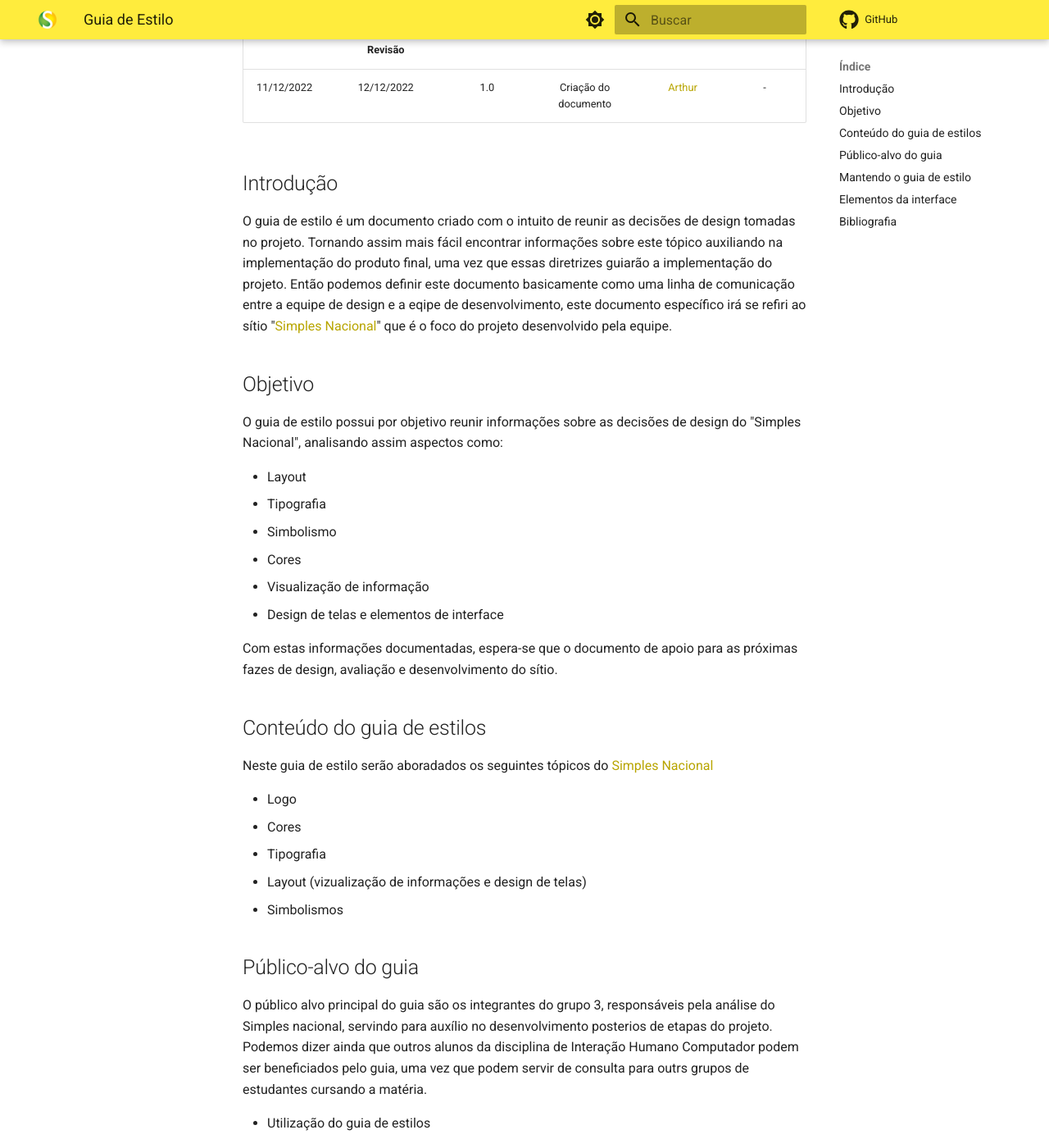
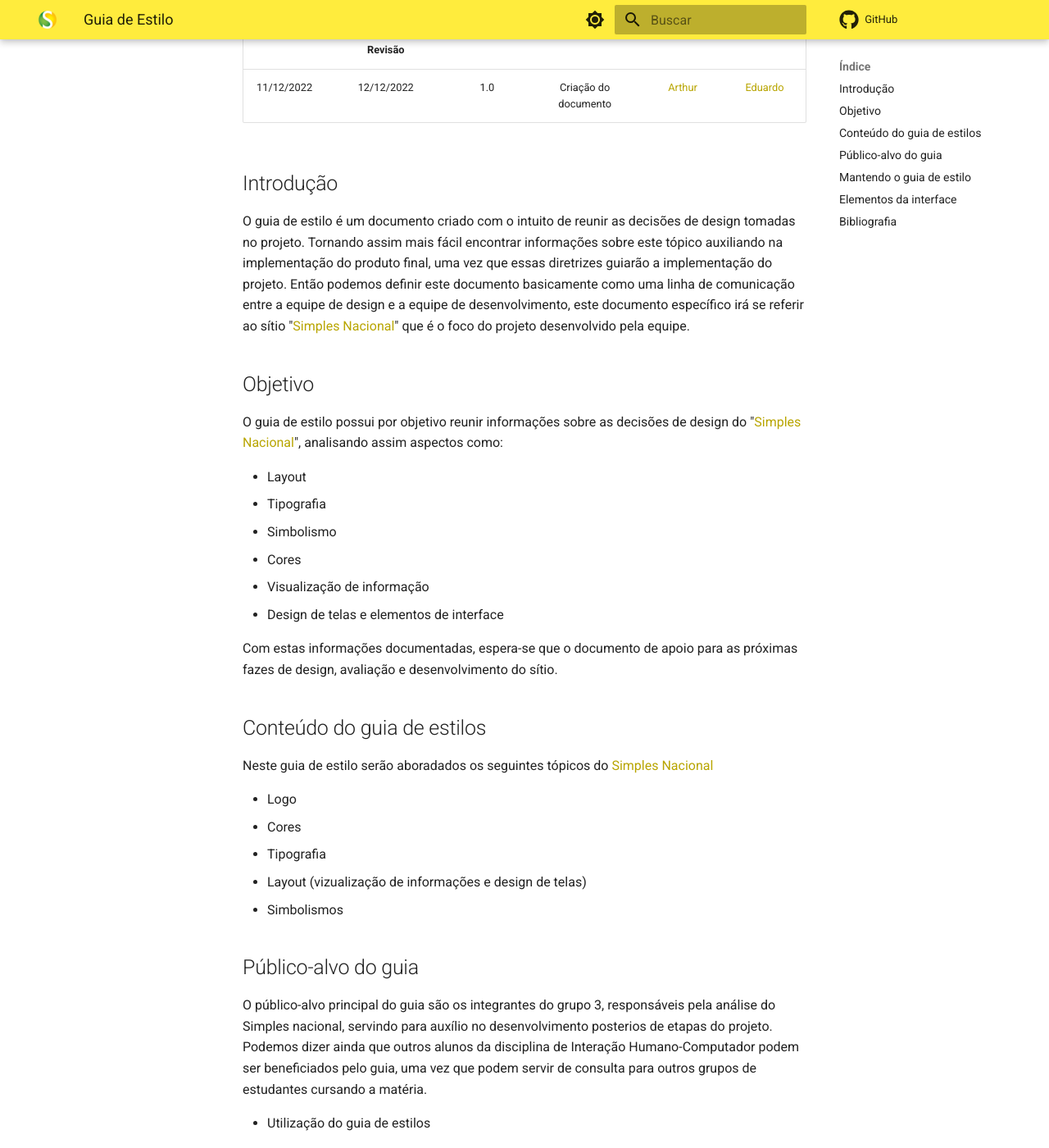
Before and after one commit to Interacao-Humano-Computador/2022.2-SimplesNacional, an MkDocs documentation site: the page built from docs/Tarefas/GuiaDeEstilo.md, in a window 1280 px wide and 1400 px high, scrolled down 210 px. Shown: the whole window at 82% size. Built offline with MkDocs 1.6.1 and Material for MkDocs 9.7.7, drawn with Linux system fonts in a browser that asks for light colours; comment, search, counter and statistics services are not loaded.

Commit message:
corrigi ortografia

```diff
--- a/docs/Tarefas/GuiaDeEstilo.md
+++ b/docs/Tarefas/GuiaDeEstilo.md
@@ -2,15 +2,15 @@
 
 |Data|Data Prevista de Revisão|Versão|Descrição|Autor|Revisor|
 | :----------: |:-----------:| :------: | :-----------: | :---------: |:---------: |
-|11/12/2022|12/12/2022|1.0|Criação do documento| [Arthur](https://github.com/Eruel6)| - |
+|11/12/2022|12/12/2022|1.0|Criação do documento| [Arthur](https://github.com/Eruel6)| [Eduardo](https://github.com/edudsan) |
 
 ## Introdução
 
-O guia de estilo é um documento criado com o intuito de reunir as decisões de design tomadas no projeto. Tornando assim mais fácil encontrar informações sobre este tópico auxiliando na implementação do produto final, uma vez que essas diretrizes guiarão a implementação do projeto. Então podemos definir este documento basicamente como uma linha de comunicação entre a equipe de design e a eqipe de desenvolvimento, este documento específico irá se refiri ao sítio "[Simples Nacional](http://www8.receita.fazenda.gov.br/SimplesNacional/)" que é o foco do projeto desenvolvido pela equipe.
+O guia de estilo é um documento criado com o intuito de reunir as decisões de design tomadas no projeto. Tornando assim mais fácil encontrar informações sobre este tópico auxiliando na implementação do produto final, uma vez que essas diretrizes guiarão a implementação do projeto. Então podemos definir este documento basicamente como uma linha de comunicação entre a equipe de design e a equipe de desenvolvimento, este documento específico irá se referir ao sítio "[Simples Nacional](http://www8.receita.fazenda.gov.br/SimplesNacional/)" que é o foco do projeto desenvolvido pela equipe.
 
 ## Objetivo
 
-O guia de estilo possui por objetivo reunir informações sobre as decisões de design do "Simples Nacional", analisando assim aspectos como:
+O guia de estilo possui por objetivo reunir informações sobre as decisões de design do "[Simples Nacional](http://www8.receita.fazenda.gov.br/SimplesNacional/)", analisando assim aspectos como:
 
  - Layout
  - Tipografia
@@ -33,7 +33,7 @@ Neste guia de estilo serão aboradados os seguintes tópicos do [Simples Naciona
 
 ## Público-alvo do guia
 
-O público alvo principal do guia são os integrantes do grupo 3, responsáveis pela análise do Simples nacional, servindo para auxílio no desenvolvimento posterios de etapas do projeto. Podemos dizer ainda que outros alunos da disciplina de Interação Humano Computador podem ser beneficiados pelo guia, uma vez que podem servir de consulta para outrs grupos de estudantes cursando a matéria.
+O público-alvo principal do guia são os integrantes do grupo 3, responsáveis pela análise do Simples nacional, servindo para auxílio no desenvolvimento posterios de etapas do projeto. Podemos dizer ainda que outros alunos da disciplina de Interação Humano-Computador podem ser beneficiados pelo guia, uma vez que podem servir de consulta para outros grupos de estudantes cursando a matéria.
 
 - Utilização do guia de estilos
 
```
